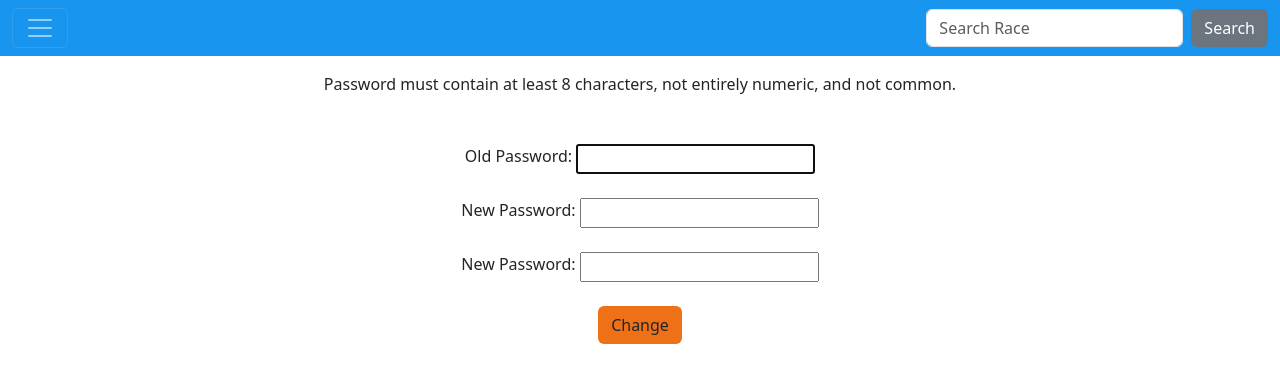
After one commit to choloxs/clickclock, a Django app: page /profiles/password/ in a window 1280 px wide. The commit adds this page. Shown: the top 383 px of the page. Run offline with Django 4.2, Linux system fonts and the light colour scheme; the visitor is signed in with stand-in values (Sample User, id 1).

Commit message:
Change Password

```diff
--- a/home/templates/navbar.html
+++ b/home/templates/navbar.html
@@ -8,7 +8,7 @@
     </div>
     <div class="offcanvas offcanvas-start text-bg-light" tabindex="-1" id="offcanvasLightNavbar" aria-labelledby="offcanvasLightNavbarLabel">
       <div class="offcanvas-header " style="background-color: #1795ef;">
-        <a class="nav-link active" aria-current="page" href="" style="color:Black"><h5>Clocking System</h5></a>
+        <a class="nav-link active" aria-current="page" href="" style="color:Black"><h5>{{ user.username }}</h5></a>
         <button type="button" class="btn-close btn-close-white" data-bs-dismiss="offcanvas" aria-label="Close"></button>
       </div>
       <div class="offcanvas-body" style="background-color: White;">
@@ -33,6 +33,9 @@
                 <a class="nav-link active" aria-current="page" href="{% url 'race' %}" style="color:Black">Update</a>
               </li>
             {% endif %}
+            <li class="nav-item">
+              <a class="nav-link active" aria-current="page" href="{% url 'password' %}" style="color:Black">Change Password</a>
+            </li>
             <li class="nav-item">
               <a class="nav-link active" aria-current="page" href="{% url 'logout' %}" style="color:Black">Logout</a>
             </li>
--- a/profiles/models.py
+++ b/profiles/models.py
@@ -4,7 +4,7 @@ from django.contrib.auth.models import User
 
 # Create your models here.
 class LoftProfile(models.Model):
-    loft_id = models.OneToOneField(User, max_length=6, on_delete=models.CASCADE, null=True)
+    loft_id = models.OneToOneField(User, max_length=7, on_delete=models.CASCADE, null=True)
     loft_name = models.CharField(max_length=30)
     mobile_number = models.CharField(max_length=13)
     latitude = models.DecimalField(null=True, max_digits=9, decimal_places=6)
--- /dev/null
+++ b/profiles/templates/change_password.html
@@ -0,0 +1,43 @@
+{% extends 'base.html' %}
+
+{% block content %}
+<div class="container text-center">
+        <div>Password must contain at least 8 characters, not entirely numeric, and not common.<div>
+        <br>
+        <form action="" method="POST">
+            {% csrf_token %}
+            <div class="row justify-content-md-center ">
+                <div class="col-md-auto">
+                    <br>
+                    <div class="input-group input-group-lg">
+                        Old Password:&nbsp;  {{ form.old_password }}
+                    </div>
+                </div>
+            </div>
+
+            <div class="row justify-content-md-center ">
+                <div class="col-md-auto">
+                    <br>
+                    <div class="input-group input-group-lg">
+                        New Password:&nbsp;  {{ form.new_password1 }}
+                    </div>
+                </div>
+            </div>
+            <div class="row justify-content-md-center ">
+                <div class="col-md-auto">
+                    <br>
+                    <div class="input-group input-group-lg">
+                        New Password:&nbsp;  {{ form.new_password2 }}
+                    </div>
+                </div>
+            </div>
+            <br>
+            <div class="row justify-content-md-center">
+                <div class="col-md-auto">
+                    <input type="submit" value="Change" class="btn" style="background-color: #ef7117;">
+                </div>
+            </div>
+        </form>
+        <br>
+</div>
+{% endblock %}
--- a/profiles/urls.py
+++ b/profiles/urls.py
@@ -1,8 +1,12 @@
 from . import views
 from django.urls import path
+from django.contrib.auth import views as auth_views
+from .views import PasswordChanged
 
 urlpatterns = [
     path('', views.register_profile, name="register_profile"),
     path('login', views.login_user, name="login"),
     path('logout', views.logout_user, name="logout"),
+    path('password/', PasswordChanged.as_view(template_name='change_password.html'), name="password"),
+    path('password_success', views.password_success, name="password_success"),
 ]
--- a/profiles/views.py
+++ b/profiles/views.py
@@ -1,6 +1,19 @@
 from django.shortcuts import render, redirect
 from django.contrib.auth import authenticate, login, logout
 from django.contrib import messages
+from django.contrib.auth.views import PasswordChangeView
+from django.contrib.auth.forms import PasswordChangeForm
+from django.urls import reverse_lazy
+
+
+class PasswordChanged(PasswordChangeView):
+    form_class = PasswordChangeForm
+    success_url = reverse_lazy('password_success')
+
+
+def password_success(request):
+    messages.success(request, "Password change successfully!")
+    return redirect('home_page')
 
 
 def login_user(request):
```
